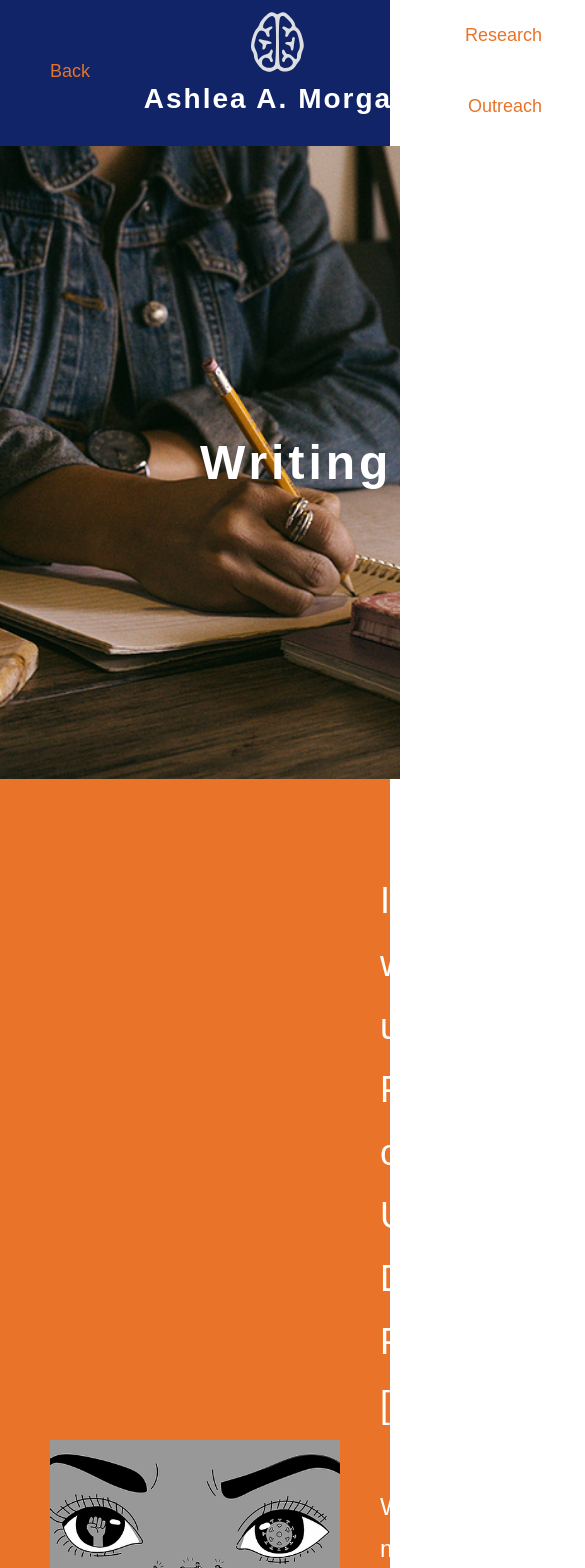
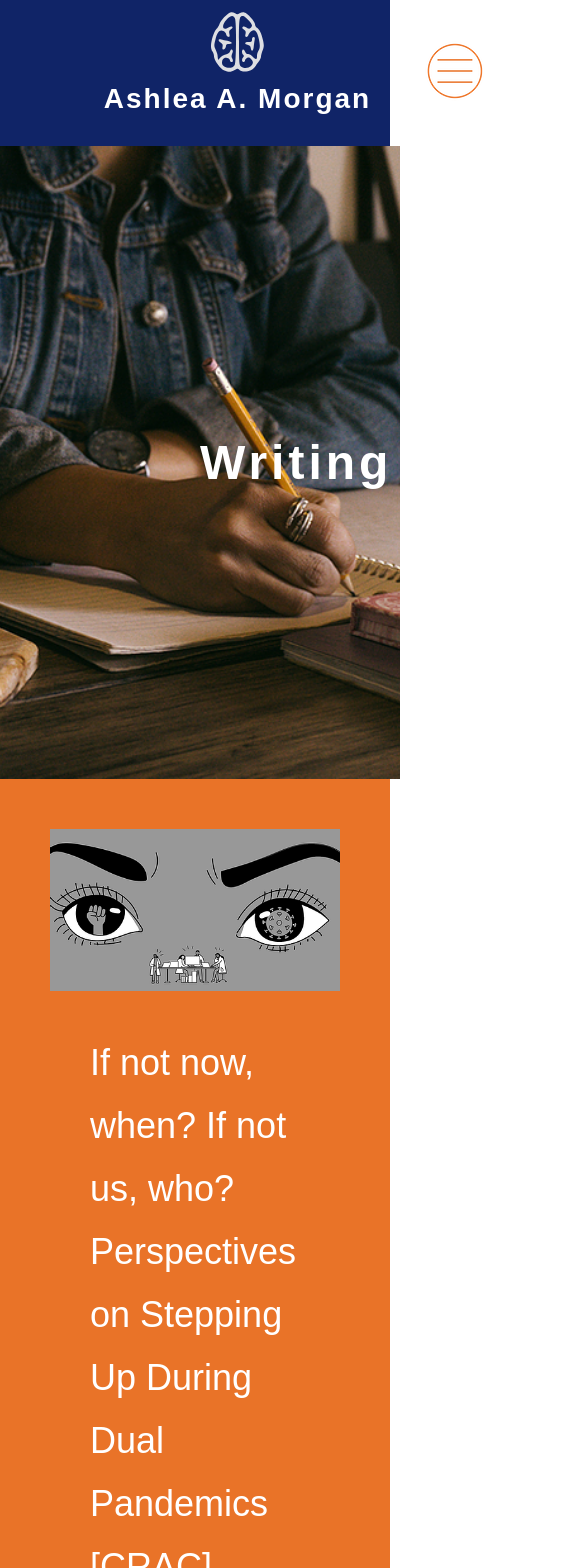
Before and after one commit to StefonSimmons/mango-main, a React (Create React App) app in the folder client/: page /writing in a window 390 px wide. Shown: the top 1568 px of the page, 585 px wide, since content can reach past the window. Built offline with nearby package versions, Linux system fonts and the light colour scheme.

Commit message:
working on header responsivness

```diff
--- a/client/src/components/Articles.jsx
+++ b/client/src/components/Articles.jsx
@@ -1,6 +1,6 @@
 import React from 'react'
 
-import styled from 'styled-components'
+import styled, { ThemeProvider } from 'styled-components'
 
 const ArticlesSection = styled.div`
   display: flex;
@@ -11,6 +11,11 @@ const Article = styled.article`
   display: flex;
   align-items: center;
   padding: 50px;
+  flex-direction: ${({ id, reverse }) => id % 2 ? reverse.direction : null};
+
+  @media(max-width: 1000px){
+    flex-direction: column;
+  }
 `
 const Image = styled.img`
   width: 100%;
@@ -38,7 +43,7 @@ const BtnLnk = styled.a`
 const Btn = styled.button`
   padding: 10px 5px;
   width: 150px;
-  background-color: ${({theme})=> theme.orange};
+  background-color: ${({ theme }) => theme.orange};
   color: white;
   border: white solid 1px;
   transition: all .3s ease-in-out;
@@ -59,10 +64,10 @@ export default function Articles({ articleData }) {
 
   const articles = articleData.map((article, idx) => {
     const rowReverse = {
-      flexDirection: 'row-reverse'
+      direction: 'row-reverse'
     }
     return (
-      <Article key={idx} style={idx % 2 ? rowReverse : null}>
+      <Article key={idx} id={idx} reverse={rowReverse}>
         <Image src={article.image} alt={article.title} />
         <Details>
           <Title>{article.title}</Title>
--- a/client/src/components/Header.jsx
+++ b/client/src/components/Header.jsx
@@ -5,27 +5,32 @@ import styled from 'styled-components'
 
 import brainLogo from '../assets/brain3.svg'
 import arrow from '../assets/arrow.svg'
-
+import hamburger from '../assets/hamburger-head.png'
 
 const HeaderNav = styled.header`
   display: flex;
   justify-content: space-between;
-  background-color: ${({theme})=> theme.blue};
+  background-color: ${({ theme }) => theme.blue};
   padding: 0 50px 5px 50px;
+
+  @media(max-width: 750px){
+    // justify-content: flex-end;
+    align-items: center;
+  }
 `
 const Back = styled.div`
   display: flex;
   align-items: center;
   cursor: pointer;
-  color: ${({theme})=> theme.orange};
+  color: ${({ theme }) => theme.orange};
+
+  @media(max-width: 750px){
+    display: none;
+  }
 `
 const BackArrow = styled.img`
   width: 60px;
   margin: 0 20px;
-
-  @media(max-width: 750px){
-    display: none;
-  }
 `
 const BackText = styled.h4`
   font-family: 'Manrope', sans-serif;
@@ -43,7 +48,7 @@ const ForwardGroup = styled(Link)`
   flex-direction: row;
   align-items: center;
   text-decoration: none;
-  color: ${({theme})=> theme.orange};
+  color: ${({ theme }) => theme.orange};
 `
 const ForwardText = styled(BackText)`
 `
@@ -111,7 +116,7 @@ export default function Header() {
         style={location.pathname === '/' ? { visibility: 'hidden' } : { visibility: 'visible' }}
       >
         <BackArrow src={arrow} alt='left-arrow' />
-        <BackText>Back</BackText>
+        <BackText>Go Back</BackText>
       </Back>
 
       <Lnk href='/'>
@@ -133,6 +138,9 @@ export default function Header() {
           <ForwardArrow src={arrow} alt='right-arrow' />
         </ForwardGroup>
       </Forward>
+      <div>
+        <img src={hamburger} alt="menu" />
+      </div>
     </HeaderNav>
 
   )
```
Also changed, not shown: client/src/assets/hamburger-head.png (added).
